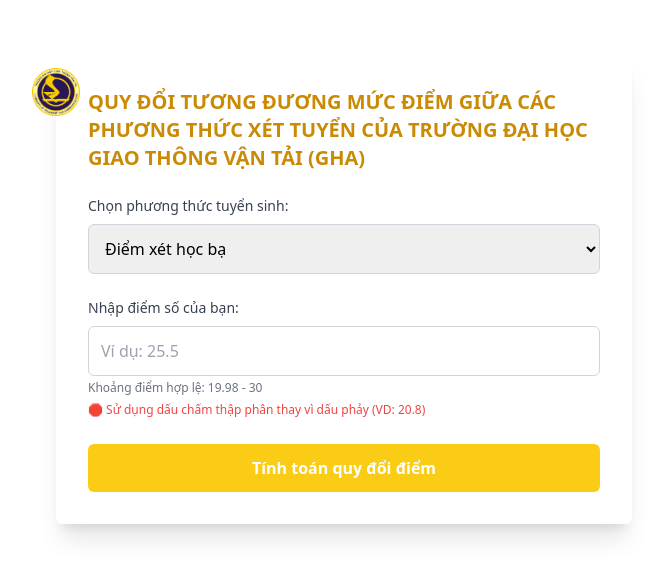
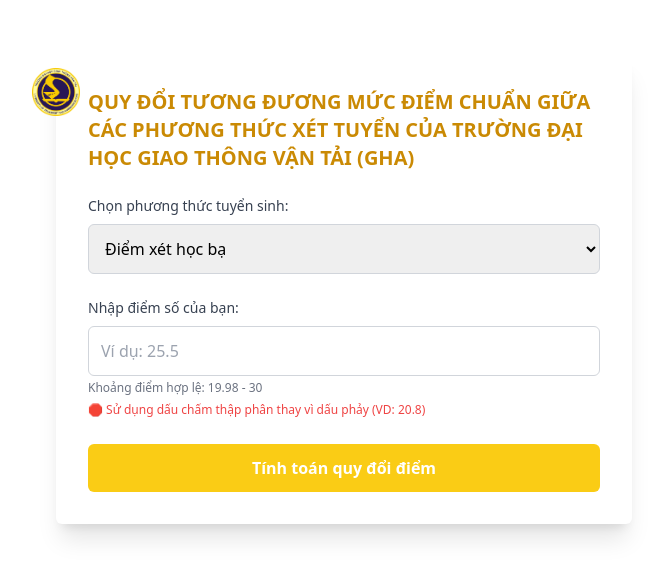
Before and after one commit to C04L/QuyDoiDiemGTVT, a Nuxt app: page / in a window 1280 px wide. Shown: the top 578 px of the page, without its empty margins (296-956 px from the left). Built offline with nearby package versions, Linux system fonts and the light colour scheme.

Commit message:
change title

```diff
--- a/app/components/CalcPanel.vue
+++ b/app/components/CalcPanel.vue
@@ -46,7 +46,7 @@
   <div class="bg-white shadow-xl p-8 rounded-md sm:my-14 my-8 w-[36rem] relative transition-all">
     <img src="/gtvt.png" alt="logo gtvt" class="lg:w-12 sm:w-24 w-20 lg:absolute lg:-left-6 lg:top-3 mx-auto mb-6">
     <h1 class="uppercase font-semibold text-yellow-600 text-xl mb-6">
-      quy đổi tương đương mức điểm giữa các phương thức xét tuyển của trường đại học giao thông vận tải (GHA)
+      quy đổi tương đương mức điểm chuẩn giữa các phương thức xét tuyển của trường đại học giao thông vận tải (GHA)
     </h1>
 
     <section class="space-y-6">
```
